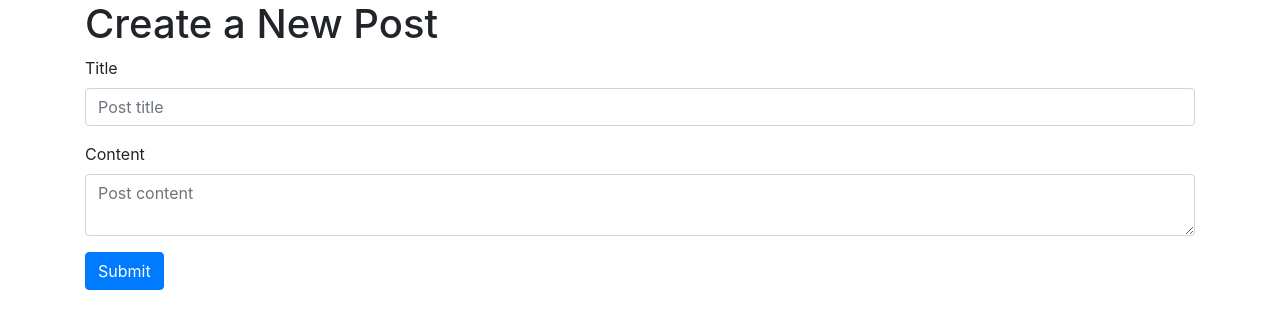
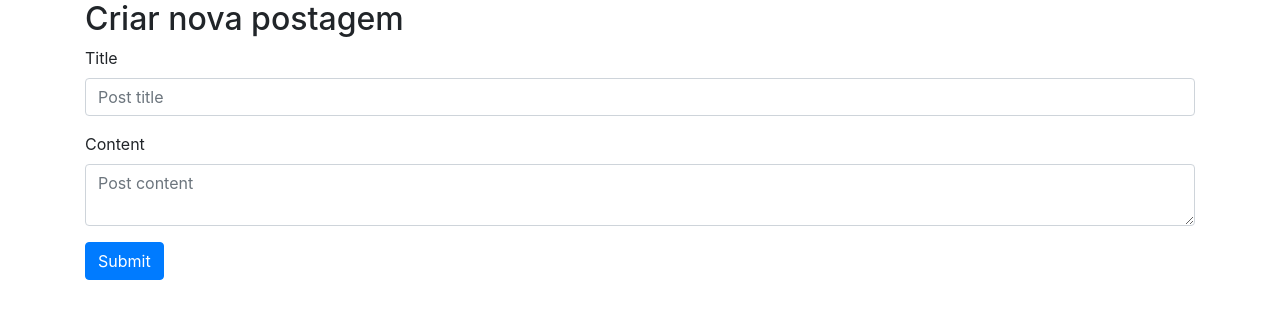
Before and after one commit to evertonvieira-univesp/PI_UNIVESP_PIRA, a Flask app: page /create in a window 1280 px wide. Shown: the part 56-385 px from the top of the page. Run offline with Flask 2, Linux system fonts and the light colour scheme; some libraries are stand-ins or nearby versions.

Commit message:
Atualizada estilização da página
Inserito modelo inicial página informativa

Inserir modificações banco de dados quinzena 4 e 5

```diff
--- a/templates/create.html
+++ b/templates/create.html
@@ -1,7 +1,7 @@
 {% extends 'base.html' %}
 
 {% block content %}
-<h1>{% block title %} Create a New Post {% endblock %}</h1>
+<h2>{% block title %} Criar nova postagem {% endblock %}</h2>
 
 <form method="post">
     <div class="form-group">
--- a/templates/edit.html
+++ b/templates/edit.html
@@ -1,7 +1,7 @@
 {% extends 'base.html' %}
 
 {% block content %}
-<h1>{% block title %} Edit "{{ post['title'] }}" {% endblock %}</h1>
+<h2>{% block title %} Editar "{{ post['title'] }}" {% endblock %}</h2>
 
 <form method="post">
     <div class="form-group">
```
